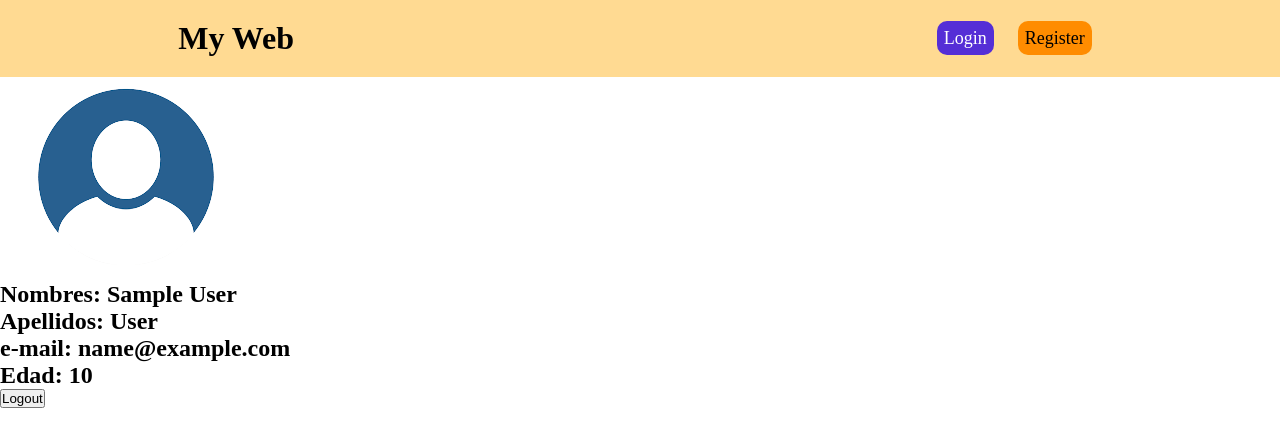
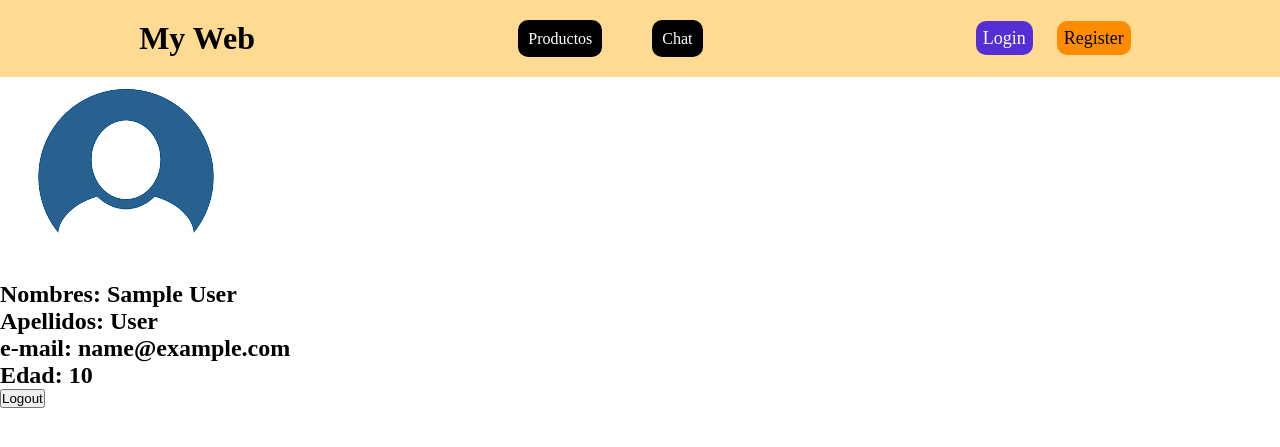
Before and after one commit to LuisCondori98/43375-backend, a Node server app: template views/profile.handlebars in a window 1280 px wide. Shown: the top 447 px of the page. Run offline with Node 20, Linux system fonts and the light colour scheme; tables that the repository leaves empty hold one stand-in row (Sample ...); the template is opened without the code that fills it: values named after a table or form of the project are taken from there, most other values are stand-ins (such as "Sample title", 1, 10 or a date in 2020); some libraries are stand-ins or nearby versions; some web fonts are replaced.

Commit message:
corrigiendo acceso al admin

```diff
--- a/DAO/mongo/models/user.model.js
+++ b/DAO/mongo/models/user.model.js
@@ -7,7 +7,6 @@ export const userSchema = mongoose.Schema({
   email: String,
   age: Number,
   password: String
-
 })
 
 const userModel = mongoose.model("user", userSchema)
--- a/src/routes/sessionRouter.router.js
+++ b/src/routes/sessionRouter.router.js
@@ -45,6 +45,12 @@ sessionRouter.post("/login", async (req, res) => {
 
   req.session.user = user
 
+  req.session.user.admin = false
+
+  if(req.session.user.email == "adminCoder@coder.com") {
+    req.session.user.admin = true
+  }
+
   delete user.password
 
   return res.redirect("/views/products")
--- a/views/layouts/main.handlebars
+++ b/views/layouts/main.handlebars
@@ -13,7 +13,8 @@
       <h1><a class="title-page" href="/views">My Web</a></h1>
       <nav class="navbar">
         <ul class="navbar-list">
-          {{!-- <li class="navbar-list-li"><a class="link" href="/chat">Chat</a></li> --}}
+          <li class="navbar-list-li"><a class="link" href="/views/products">Productos</a></li>
+          <li class="navbar-list-li"><a class="link" href="/chat">Chat</a></li>
         </ul>
       </nav>
       <div>
--- a/views/profile.handlebars
+++ b/views/profile.handlebars
@@ -1,13 +1,20 @@
 <div class="container-user">
   <div class="data">
+    {{#if user.admin}}
+      <h2 class="user">ADMINISTRADOR</h2>
+    {{/if}}
     <img src="/img/profile.png" alt="">
     <h2 class="user">Nombres: {{user.name}}</h2>
     <h2 class="user">Apellidos: {{user.lastname}}</h2>
     <h2 class="user">e-mail: {{user.email}}</h2>
     <h2 class="user">Edad: {{user.age}}</h2>
-    <h2></h2>
     <form action="/api/session/logout" method="post">
       <input type="submit" value="Logout" class="logout">
     </form>
+    {{#if user.admin}}
+      <a class="link" href="/views/realtimeproducts">Agregar productos</a>
+    {{/if}}
+    <div>
+    </div>
   </div>
 </div>
```
Also changed, not shown: src/routes/viewsRouter.router.js (+15 -15 lines), public/img/morochas.jpg (deleted).
